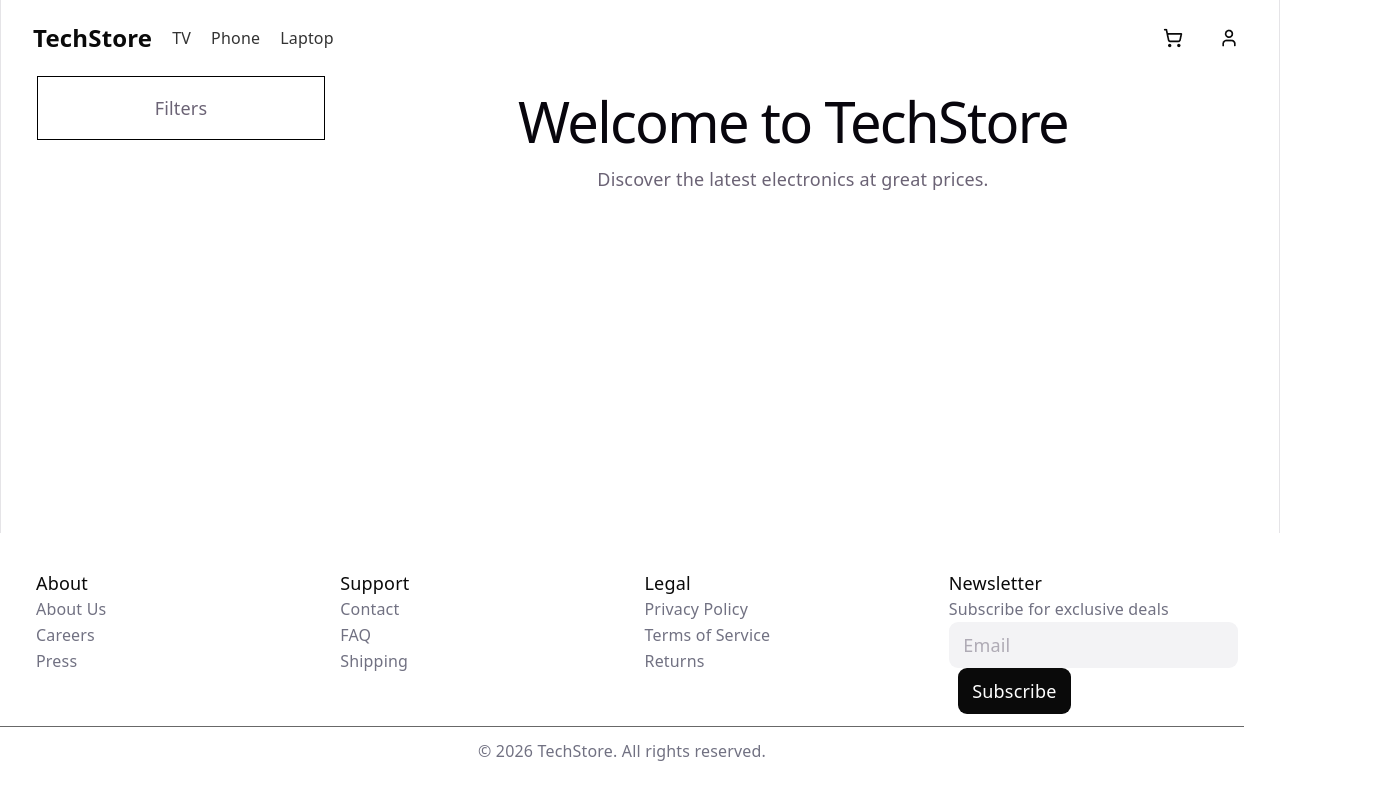
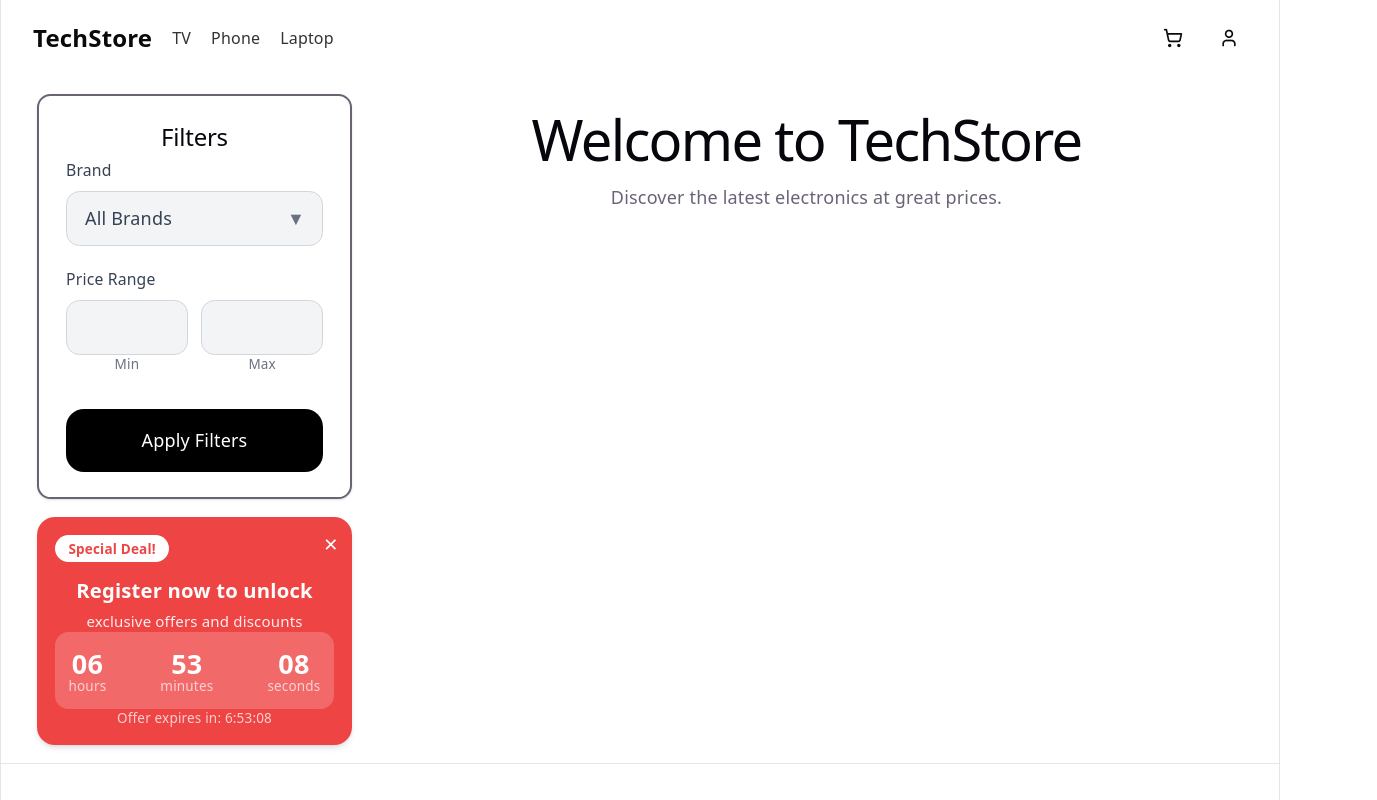
Before and after one commit to mako042/homeAssignment, a React (Vite) app: page / in a window 1280 px wide. Shown: the top 800 px of the page, 1377 px wide, since content can reach past the window. Built offline with nearby package versions, Linux system fonts and the light colour scheme.

Commit message:
Add filter and special

```diff
--- a/src/components/content.jsx
+++ b/src/components/content.jsx
@@ -1,17 +1,110 @@
 function Content() {
   //tailwindcss styles
   const styles = {
-    main: "flex gap-4 items-start px-8 h-full",
-    filter: "w-64 flex-shrink-0 border border-black p-4",
+    main: "flex gap-4 px-8 py-4",
+    filter: "w-64 h-64 flex-shrink-0 border border-black p-4",
     content: "flex-1",
   };
 
+  const Filter = () => (
+    <div className="w-70 h-90 origin-top-left border-2 border-black-400 rounded-xl p-6 bg-white shadow-sm">
+      <h2 className="text-xl font-semibold mb-6">Filters</h2>
+      {/* Brand */}
+      <div className="mb-5">
+        <label className="block text-sm font-medium text-gray-700 mb-2 text-left">
+          Brand
+        </label>
+        <div className="relative">
+          <select
+            className="w-full bg-gray-100 border border-gray-300 rounded-xl px-4 py-3 text-gray-700 appearance-none focus:outline-none focus:ring-2 focus:ring-blue-500 cursor-pointer"
+          >
+            <option value="">All Brands</option>
+          </select>
+          <div className="pointer-events-none absolute inset-y-0 right-0 flex items-center px-4 text-gray-500">
+            ▼
+          </div>
+        </div>
+      </div>
+
+      {/* Price Range */}
+      <div className="mb-8">
+        <label className="block text-sm font-medium text-gray-700 mb-2 text-left">
+          Price Range
+        </label>
+        <div className="flex gap-3">
+          <div className="flex-1">
+            <input
+              type="text"
+              className="w-full bg-gray-100 border border-gray-300 rounded-xl px-4 py-3 text-center focus:outline-none focus:ring-2 focus:ring-blue-500"
+            />
+            <p className="text-xs text-gray-500 mt-1 text-center">Min</p>
+          </div>
+
+          <div className="flex-1">
+            <input
+              type="text"
+              className="w-full bg-gray-100 border border-gray-300 rounded-xl px-4 py-3 text-center focus:outline-none focus:ring-2 focus:ring-blue-500"
+            />
+            <p className="text-xs text-gray-500 mt-1 text-center">Max</p>
+          </div>
+        </div>
+      </div>
+
+      {/* Apply Filters Button */}
+      <button
+        className="w-full bg-black hover:bg-gray-900 transition-colors text-white font-medium py-4 rounded-2xl text-base"
+      >
+        Apply Filters
+      </button>
+    </div>
+  )
+
+  const SpecialDeal = () => (
+  <div className="bg-[#ef4444] text-white rounded-2xl p-4 max-w-sm shadow-md relative">
+    <button className="absolute top-3 right-3 text-white hover:text-gray-200 transition-colors">
+      ✕
+    </button>
+
+    <div className="flex items-center gap-2 mb-3">
+      <div className="bg-white text-[#ef4444] text-xs font-bold px-3 py-1 rounded-full">
+        Special Deal!
+      </div>
+    </div>
+
+    <h3 className="text-lg font-semibold mb-1">
+      Register now to unlock
+    </h3>
+    <p className="text-white/90 text-[15px] leading-snug mb-4">
+      exclusive offers and discounts
+    </p>
+
+    <div className="bg-white/20 backdrop-blur-sm rounded-xl p-3 flex items-center justify-between">
+      <div className="text-center">
+        <div className="text-2xl font-bold">06</div>
+        <div className="text-xs text-white/70 -mt-1">hours</div>
+      </div>
+      <div className="text-center">
+        <div className="text-2xl font-bold">53</div>
+        <div className="text-xs text-white/70 -mt-1">minutes</div>
+      </div>
+      <div className="text-center">
+        <div className="text-2xl font-bold">08</div>
+        <div className="text-xs text-white/70 -mt-1">seconds</div>
+      </div>
+    </div>
+
+    <p className="text-center text-xs text-white/75 mt-3">
+      Offer expires in: <span className="font-medium">6:53:08</span>
+    </p>
+  </div>
+  )
+
   return (
     <main className={styles.main}>
-      <aside className={styles.filter}>
-        <h3>Filters</h3>
-      </aside>
-
+      <div className="flex flex-col gap-4">
+        <Filter />
+        <SpecialDeal />
+      </div>
       <section className={styles.content}>
         <h1>Welcome to TechStore</h1>
         <p>Discover the latest electronics at great prices.</p>
--- a/src/components/footer.jsx
+++ b/src/components/footer.jsx
@@ -1,12 +1,12 @@
 function Footer() {
   const styles = {
-    footer: "fixed left-0 bottom-0 w-full bg-white text-center pt-8 pb-8 pr-8 border-t border-transparent",
-    grid: "grid grid-cols-4 gap-10 text-left px-8",
-    line: "border-t border-[#686868] my-2.5",
-    mainText: "text-[#0A0A0A] text-[18px]",
-    secondaryText: "text-[#717182] text-[16px]",
-    email: "px-3 py-2 border border-transparent rounded-lg bg-[#F3F3F5]",
-    subscribeButton: "px-3 py-2 border border-transparent rounded-lg bg-[#0A0A0A] text-white ml-2",
+    footer: "bg-white border-t border-gray-200 mt-auto",   // ← главное изменение
+    grid: "grid grid-cols-4 gap-10 text-left px-8 py-8",
+    line: "border-t border-[#686868] my-6",
+    mainText: "text-[#0A0A0A] text-[18px] font-semibold mb-3",
+    secondaryText: "text-[#717182] text-[15px] hover:text-gray-900 cursor-pointer",
+    email: "px-4 py-3 border border-gray-300 rounded-xl bg-white text-sm",
+    subscribeButton: "px-6 py-3 bg-black text-white rounded-xl text-sm font-medium ml-2 hover:bg-gray-900",
   };
 
   return (
@@ -36,14 +36,24 @@ function Footer() {
         <div>
           <h3 className={styles.mainText}>Newsletter</h3>
           <p className={styles.secondaryText}>Subscribe for exclusive deals</p>
-          <input placeholder="Email" className={styles.email} />
-          <button className={styles.subscribeButton}>Subscribe</button>
+
+          <div className="mt-4 flex">
+            <input
+              placeholder="Email"
+              className={styles.email}
+            />
+            <button className={styles.subscribeButton}>
+              Subscribe
+            </button>
+          </div>
         </div>
       </div>
 
       <div className={styles.line}></div>
 
-      <p className={styles.secondaryText}>© 2026 TechStore. All rights reserved.</p>
+      <div className="text-center pb-6 text-[#717182] text-sm">
+        © 2026 TechStore. All rights reserved.
+      </div>
     </footer>
   );
 }
```
